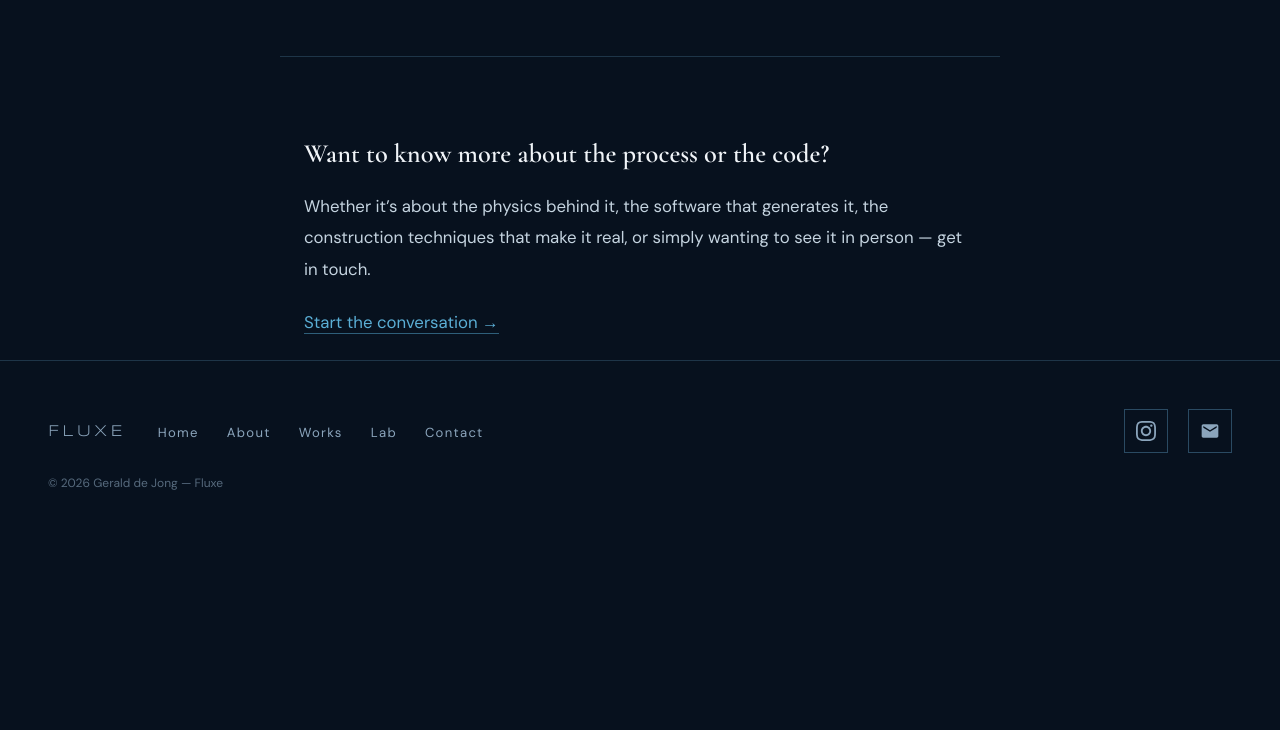
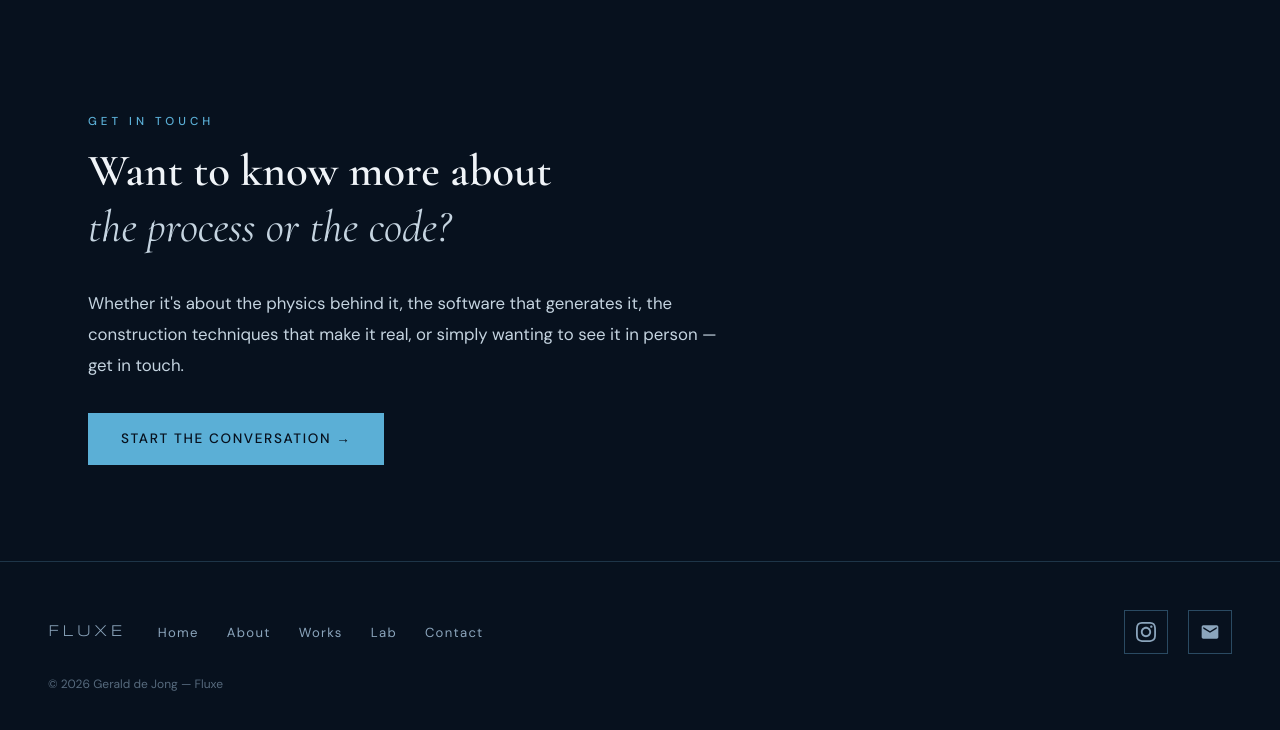
Before and after one commit to geralddejong/fluxe_art, a Jekyll site: the page built from about.md, in a window 1280 px wide and 900 px high, scrolled down 4868 px, cut to the strip 158-888 px from the top of the window. Built offline with Jekyll 4.4.1, drawn with Linux system fonts in a browser that asks for light colours; before the commit the page ends 5568 px from its top, so only the background shows below that.

```diff
--- a/about.md
+++ b/about.md
@@ -65,10 +65,13 @@
 
 ![Gerald standing in the middle of three tensegrity builds, camera angled from the floor upward.]({{ '/images/home/about-6.png' | relative_url }})
 
----
-
-## Want to know more about the process or the code?
-
-Whether it's about the physics behind it, the software that generates it, the construction techniques that make it real, or simply wanting to see it in person — get in touch.
-
-[Start the conversation →]({{ '/contact/' | relative_url }})
+<section class="section" id="contact-nudge" aria-labelledby="contact-heading">
+  <div style="max-width: 640px;">
+    <span class="section-label">Get in touch</span>
+    <h2 class="section-title" id="contact-heading">Want to know more about<br><em>the process or the code?</em></h2>
+    <p style="font-size:1.05rem; color: var(--text-secondary); line-height: 1.85; margin-bottom: 0.5rem;">
+      Whether it's about the physics behind it, the software that generates it, the construction techniques that make it real, or simply wanting to see it in person — get in touch.
+    </p>
+    <a href="{{ '/contact/' | relative_url }}" class="btn btn--accent btn-inline">Start the conversation →</a>
+  </div>
+</section>
```
